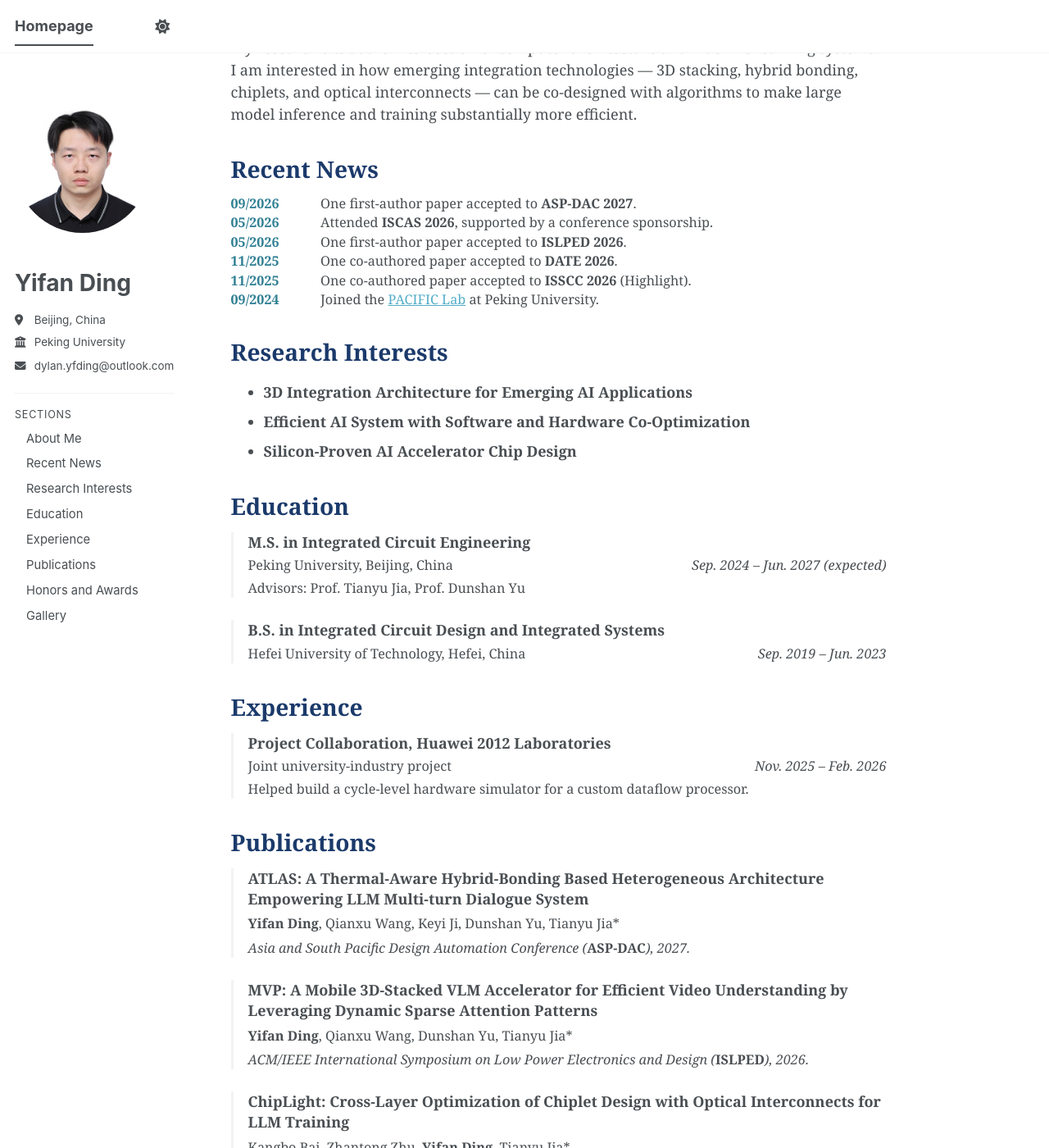
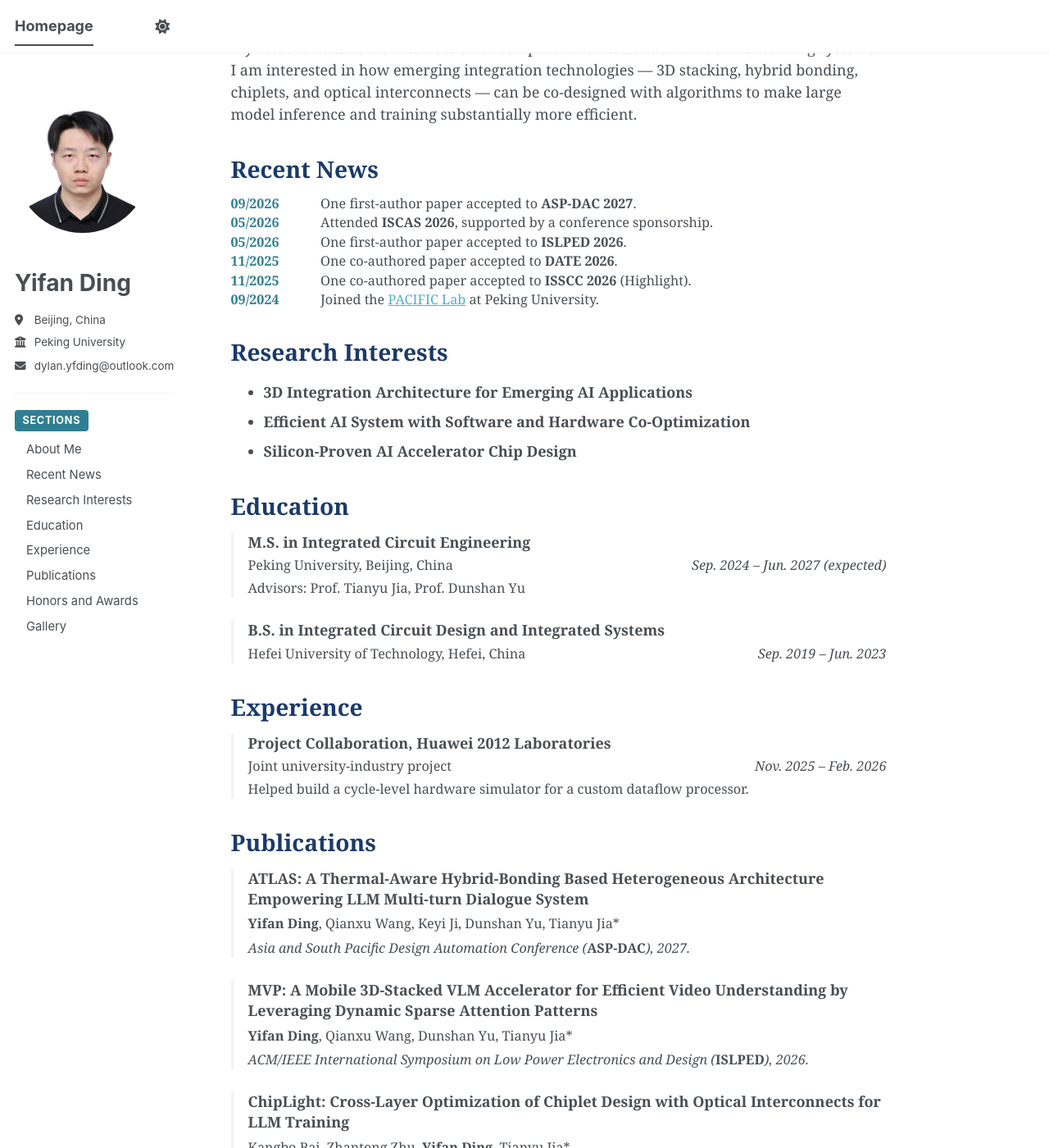
Before and after one commit to DylanDing54/DylanDing54.github.io, a Jekyll site: the page built from _pages/about.md, in a window 1280 px wide and 1400 px high, scrolled down 222 px. Shown: the whole window at 82% size. Built offline with Jekyll 4.4.1, drawn with Linux system fonts in a browser that asks for light colours; a style sheet for code colours, icons or effects is not loaded.

Commit message:
Give the Sections heading a blue rounded badge
Co-Authored-By: Claude Opus 5 (1M context) <noreply@anthropic.com>

```diff
--- a/_sass/layout/_custom.scss
+++ b/_sass/layout/_custom.scss
@@ -304,12 +304,17 @@ img.author__avatar {
 }
 
 .nav-heading {
-    margin-bottom: 0.4em;
+    display: inline-block;
+    padding: 0.3em 0.75em;
+    margin-bottom: 0.6em;
+    border-radius: $border-radius;
+    background-color: var(--global-base-color);
     font-family: $sans-serif;
     font-size: 0.7em;
+    font-weight: 700;
     letter-spacing: 0.06em;
     text-transform: uppercase;
-    color: var(--global-fig-caption-color);
+    color: #fff;
 }
 
 .nav-links {
```
